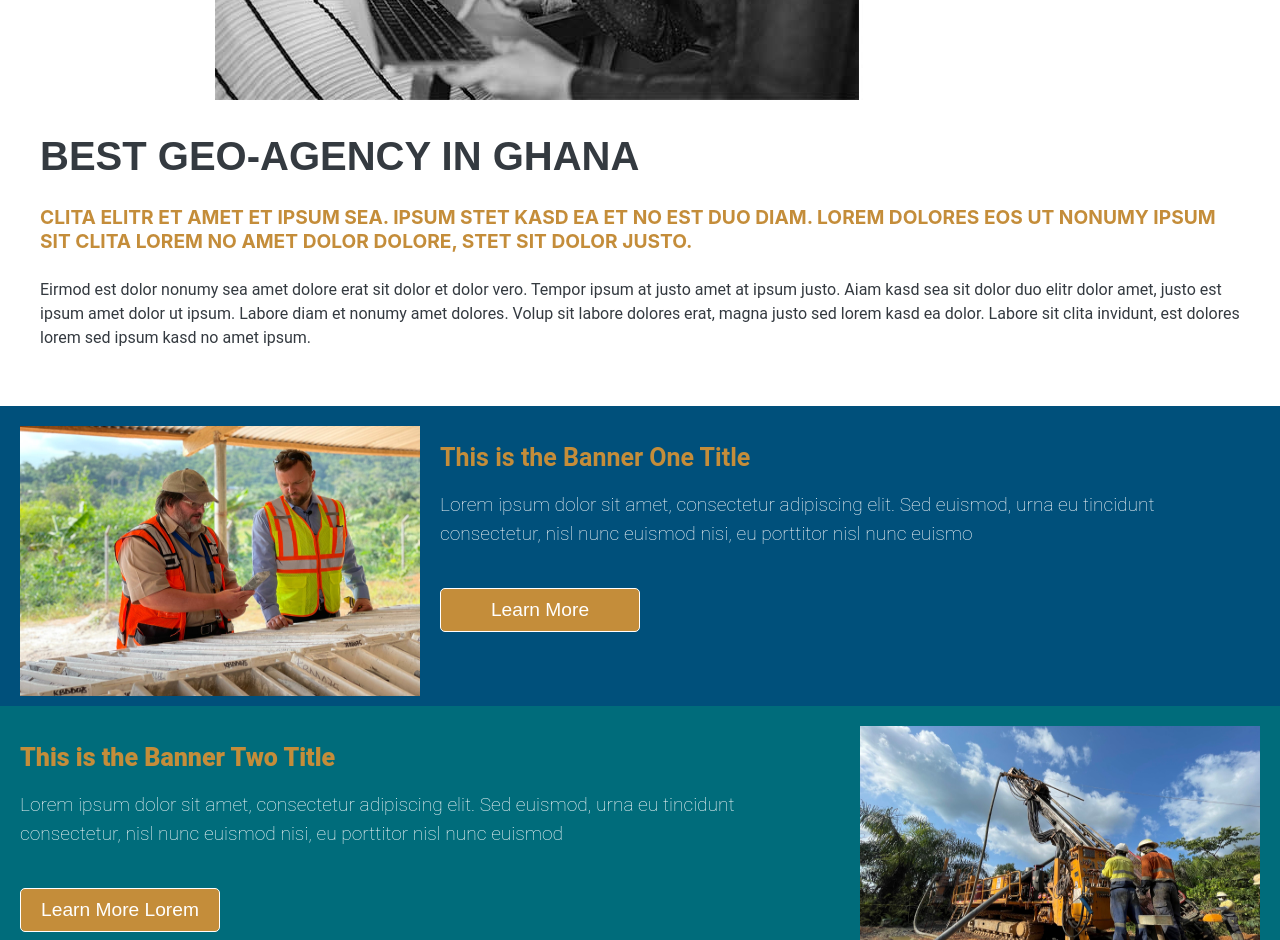
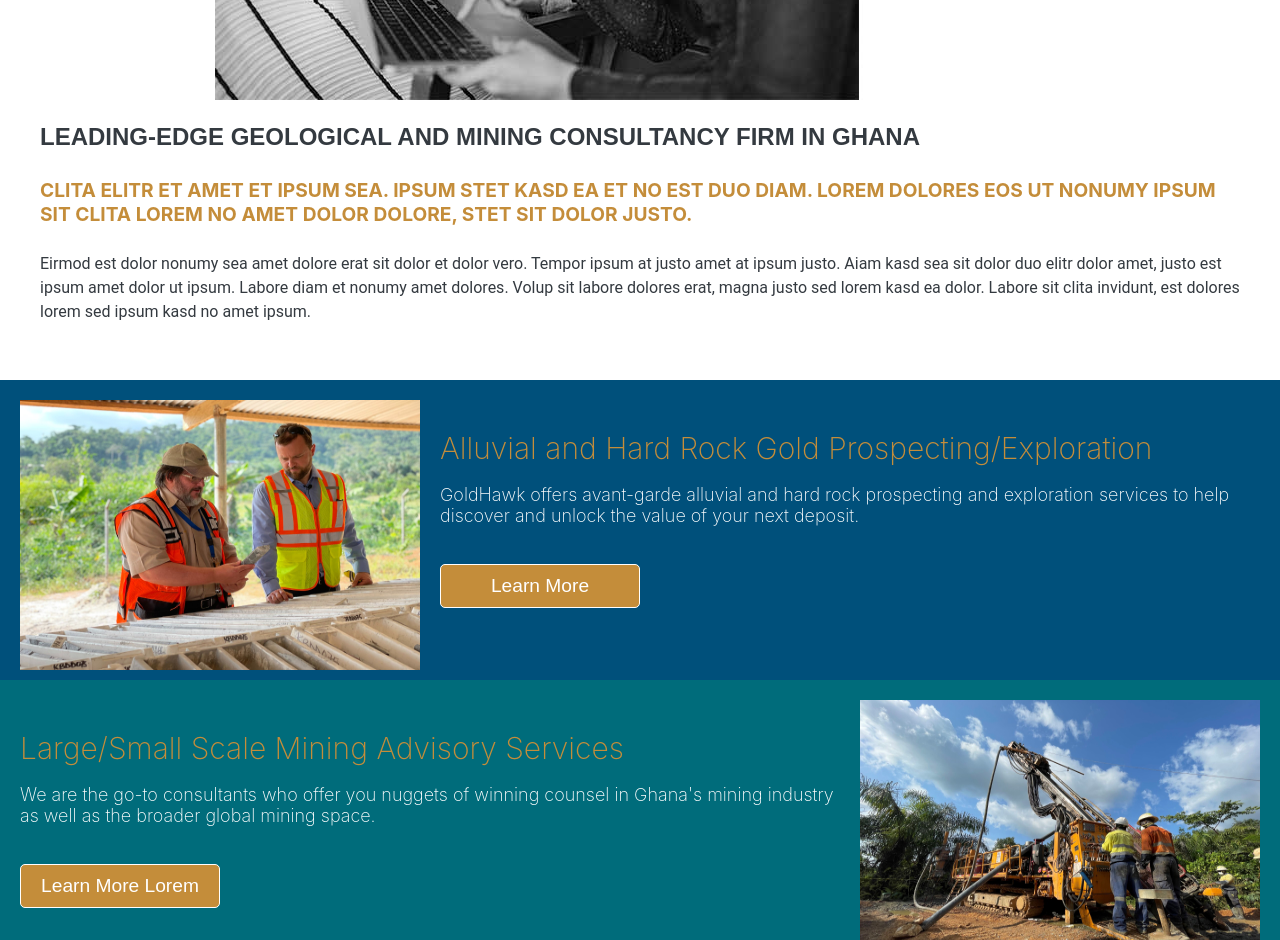
Before and after one commit to LawrenceDarko/goldhawk, a React (Create React App) app: page / in a window 1280 px wide. Shown: the part 1860-2800 px from the top of the page. Built offline with nearby package versions, Linux system fonts and the light colour scheme.

Commit message:
Services page

```diff
--- a/public/index.html
+++ b/public/index.html
@@ -4,6 +4,7 @@
     <meta charset="utf-8" />
     <link rel="icon" href="%PUBLIC_URL%/favico.ico" />
     <meta name="viewport" content="width=device-width, initial-scale=1" />
+    <meta name="keywords" content="gold, goldhawk, goldhawkgeo, goldhawkgeoconsult, consession, mining, gold bullion"/>
     <meta name="theme-color" content="#000000" />
     <meta
       name="description"
--- a/src/components/MediaComponent.js
+++ b/src/components/MediaComponent.js
@@ -10,7 +10,7 @@ const MediaComponent = ({color, imgLinkOne, BannerOneTitle, BannerOneBody}) => {
         </MediaImageHolder>
         <MediaTextContainer>
             <Heading>
-                <h1>{BannerOneTitle}</h1>
+                <h3>{BannerOneTitle}</h3>
             </Heading>
             <p>{BannerOneBody}</p>
             <LearnMoreContainer>
@@ -55,12 +55,10 @@ const MediaTextContainer = styled.div`
 
 
     > p {
-        font-size: 1.2rem;
-        line-height: 1.5;
-        font-family: 'Roboto', sans-serif;
-        font-weight: 100;
         color: #fff;
-        /* padding-top: 20px; */
+        font-size: 18px;
+        font-weight: 200;
+        padding-block-end: 0em;
 
     }
 
@@ -75,13 +73,11 @@ const MediaTextContainer = styled.div`
 const Heading = styled.div`
     /* border-bottom: 2px solid white; */
 
-    > h1 {
-        font-size: 25px;
-        ffont-weight: 900;
-        font-family: 'Roboto', sans-serif;
-        color: white;
+    > h3 {
+        color: #c48d3a;
+        font-size: 30px;
+        font-weight: 200;
         margin-block-end: 0em;
-        color: #c48d3a;
         /* border-bottom: 1px solid white; */
     }
 `
--- a/src/components/MediaComponentRight.js
+++ b/src/components/MediaComponentRight.js
@@ -6,7 +6,7 @@ const MediaComponent = ({color, imgLinkTwo, BannerTwoTitle, BannerTwoBody}) => {
     <MediaItemContainer color={color}>
         <MediaTextContainer>
             <Heading>
-                <h1>{BannerTwoTitle}</h1>
+                <h3>{BannerTwoTitle}</h3>
             </Heading>
             <p>{BannerTwoBody}</p>
             <LearnMoreContainer>
@@ -51,11 +51,10 @@ const MediaTextContainer = styled.div`
     flex: 1;
 
     > p {
-        font-size: 1.2rem;
-        line-height: 1.5;
-        font-family: 'Roboto', sans-serif;
-        font-weight: 100;
         color: #fff;
+        font-size: 18px;
+        font-weight: 200;
+        padding-block-end: 0em;
         /* padding-top: 20px; */
 
     }
@@ -71,13 +70,11 @@ const MediaTextContainer = styled.div`
 const Heading = styled.div`
     /* border-bottom: 2px solid white; */
 
-    > h1 {
-        font-size: 25px;
-        font-weight: 900;
-        font-family: 'Roboto', sans-serif;
-        color: white;
+    > h3 {
+        color: #c48d3a;
+        font-size: 30px;
+        font-weight: 200;
         margin-block-end: 0em;
-        color: #c48d3a;
         /* border-bottom: 1px solid white; */
     }
 `
--- a/src/components/OurServices.js
+++ b/src/components/OurServices.js
@@ -25,7 +25,7 @@ const OurServices = () => {
     <ServicesCarousel>
         <OurServicesTextContainer>
           <h2>Our Services</h2>
-          <p>Lorem, ipsum dolor sit amet consectetur adipisicing elit. Excepturi ipsam suscipit hic facere harum fuga, odio nihil culpa iste in ullam, officiis quo non quam neque obcaecati consequuntur? Iusto, cumque?</p>
+          <p>In the past two decades GoldHawk Geoconsult has etched itself as a front-end player in the Geological and mining consulting space in Ghana. Our team is cross-functional and culturally diverse having amassed wealth of experience spanning multiple jurisdictions. Reach out to us and let's have a constructon conversation about your prospective project</p>
         </OurServicesTextContainer>
         <Swiper
           navigation
@@ -187,8 +187,9 @@ const OurServicesTextContainer = styled.div`
 
     > p {
         color: #fff;
-        font-size: 25px;
+        font-size: 23px;
         font-weight: 300;
+        text-align: center;
         font-family: 'Open Sans', sans-serif;
 
         @media (max-width: 768px) {
--- a/src/components/PageCarousel.js
+++ b/src/components/PageCarousel.js
@@ -14,7 +14,7 @@ const PageCarousel = () => {
             <motion.h1 initial={{x:-100}} animate={{x:10}} transition={{type: 'spring', duration: 3, damping: 5, stiffness: 150}}>GEOCONSULT</motion.h1>
             <motion.h2 initial={{x:100}} animate={{x:10}} transition={{type: 'spring', duration: 3, damping: 10, stiffness: 150}}>Your decision to mine should go beyond the basis of seeing gold in the pan</motion.h2>
             <CustomButton>
-                <a href="mailto:">TELL US ABOUT A PROJECT</a>
+                <a href="mailto:edmund_akondo@yahoo.com">TELL US ABOUT YOUR PROJECT</a>
             </CustomButton>
         </CarouselTextContainer>
 
--- a/src/pages/contact.js
+++ b/src/pages/contact.js
@@ -44,11 +44,11 @@ const Contact = () => {
             <OurTeamGallery imageLink={ImageSevenLink}/>
             <OurTeamGallery imageLink={ImageEightLink}/>
             <OurTeamGallery imageLink={ImageNineLink}/> */}
-            <p>Please contact our office via phone at +1 (604) 484-4399, or by email at info@newcoregold.com. <br/>You can also schedule an update with us here.</p>
+            <p>Please contact our office via phone at (+233) 5930 13134, or by email at info@goldhawkgeoconsult.com. <br/>You can also schedule an appointment with us.</p>
             <h4>Corporate Office:</h4>
-            <p>Suite 413 - 595 Burrard Street <br/>Vancouver, BC <br/>V7X 1J1 Canada</p>
+            <p>42 Achimota Golf Hills <br/>Accra, Ghana <br/></p>
             {/* <h4>Corporate Office:</h4> */}
-            <p><span>Telephone:</span> (604) 484 4399 <br/>info@newcoregold.com</p>
+            <p><span>Telephone:</span> (+233) 5930 13134 <br/>info@goldhawkgeoconsult.com</p>
          </GalleryImagesContainer>
          <Footer />
       </PageWrapper>
--- a/src/pages/index.js
+++ b/src/pages/index.js
@@ -10,10 +10,24 @@ import MediaComponentRight from '../components/MediaComponentRight';
 
 function Home() {
 
-  const BannerOneTitle = "This is the Banner One Title";
-  const BannerOneBody = "Lorem ipsum dolor sit amet, consectetur adipiscing elit. Sed euismod, urna eu tincidunt consectetur, nisl nunc euismod nisi, eu porttitor nisl nunc euismo";
-  const BannerTwoTitle = "This is the Banner Two Title";
-  const BannerTwoBody = "Lorem ipsum dolor sit amet, consectetur adipiscing elit. Sed euismod, urna eu tincidunt consectetur, nisl nunc euismod nisi, eu porttitor nisl nunc euismod";
+  const BannerOneTitle = "Alluvial and Hard Rock Gold Prospecting/Exploration";
+  const BannerOneBody = "GoldHawk offers avant-garde alluvial and hard rock prospecting and exploration services to help discover and unlock the value of your next deposit.";
+  const BannerTwoTitle = "Large/Small Scale Mining Advisory Services";
+  const BannerTwoBody = "We are the go-to consultants who offer you nuggets of winning counsel in Ghana's mining industry as well as the broader global mining space.";
+  const BannerThreeTitle = "Geological Mapping and Geographic Information System (GIS) Services";
+  const BannerThreeBody = "We are at the vanguard in mapping out geological structures, and providing cutting-edge GIS services that help you accurately locate your orebody in three dimensional space.";
+  const BannerFourTitle = "Mining Concession Sale/Purchase Facilitation";
+  const BannerFourBody = "Do you want sell or buy a mining concession?  Don't hesitate to touch base with us as we hold the key to obtaining substantial value in mining concession sale and acquisition.";
+  const BannerFiveTitle = "Large Quantity Gold Bullion Purchase";
+  const BannerFiveBody = "Do you want to buy gold in large quantity? Resort to our professional guideposts in making the right choices.";
+  const BannerSixTitle = "Tenement Management";
+  const BannerSixBody = "Are you seeking agile managers for your mining or mineral property? We at GoldHawk have crafted an enviable reputable in this enterprise.";
+  const BannerSevenTitle = "Mineral Resource Estimation";
+  const BannerSevenBody = "Quantify and evaluate the value and upside potential of your mineral project by reaching out to us.";
+  const BannerEightTitle = "Technical Due Diligence";
+  const BannerEightBody = "Check, recheck and cross-check before you make your next mining project acquisition. We are your trusted partner in ensuring your mining project fundamentals and indicators are realistic and robust to anchor your success.";
+  const BannerNineTitle = "Metal Detecting";
+  const BannerNineBody = "We are the metal detecting Mojos. We will find your next retirement cache, antique, or insitu gold nugget for you.";
 
   const colorOne = "#00507b"
   const colorTwo = "#006c7b"
@@ -40,14 +54,21 @@ function Home() {
                   <img src="/about.jpg" alt='Carousel' />
                 </ImageHolder>
                 <ImageTextContainer>
-                  <h1>BEST GEO-AGENCY IN GHANA</h1>
+                  <h1>LEADING-EDGE GEOLOGICAL AND MINING CONSULTANCY FIRM IN GHANA</h1>
                   <h4>CLITA ELITR ET AMET ET IPSUM SEA. IPSUM STET KASD EA ET NO EST DUO DIAM. LOREM DOLORES EOS UT NONUMY IPSUM SIT CLITA LOREM NO AMET DOLOR DOLORE, STET SIT DOLOR JUSTO.</h4>
                   <p>Eirmod est dolor nonumy sea amet dolore erat sit dolor et dolor vero. Tempor ipsum at justo amet at ipsum justo. Aiam kasd sea sit dolor duo elitr dolor amet, justo est ipsum amet dolor ut ipsum. Labore diam et nonumy amet dolores. Volup sit labore dolores erat, magna justo sed lorem kasd ea dolor. Labore sit clita invidunt, est dolores lorem sed ipsum kasd no amet ipsum.</p>
                 </ImageTextContainer>
 
             </WhoWeAre>
-          <MediaComponent bannerheight={bannerheight} imgLinkOne={imgLinkOne} color={colorOne} BannerOneTitle={BannerOneTitle} BannerOneBody={BannerOneBody} />
-          <MediaComponentRight bannerheight={bannerheight} imgLinkTwo={imgLinkTwo} color={colorTwo} BannerTwoTitle={BannerTwoTitle} BannerTwoBody={BannerTwoBody} />
+            <MediaComponent bannerheight={bannerheight} imgLinkOne={imgLinkOne} color={colorOne} BannerOneTitle={BannerOneTitle} BannerOneBody={BannerOneBody} />
+            <MediaComponentRight bannerheight={bannerheight} imgLinkTwo={imgLinkTwo} color={colorTwo} BannerTwoTitle={BannerTwoTitle} BannerTwoBody={BannerTwoBody} />
+            <MediaComponent bannerheight={bannerheight} imgLinkOne={imgLinkOne} color={colorOne} BannerOneTitle={BannerThreeTitle} BannerOneBody={BannerThreeBody} />
+            <MediaComponentRight bannerheight={bannerheight} imgLinkTwo={imgLinkTwo} color={colorTwo} BannerTwoTitle={BannerFourTitle} BannerTwoBody={BannerFourBody} />
+            <MediaComponent bannerheight={bannerheight} imgLinkOne={imgLinkOne} color={colorOne} BannerOneTitle={BannerFiveTitle} BannerOneBody={BannerFiveBody} />
+            <MediaComponentRight bannerheight={bannerheight} imgLinkTwo={imgLinkTwo} color={colorTwo} BannerTwoTitle={BannerSixTitle} BannerTwoBody={BannerSixBody} />
+            <MediaComponent bannerheight={bannerheight} imgLinkOne={imgLinkOne} color={colorOne} BannerOneTitle={BannerSevenTitle} BannerOneBody={BannerSevenBody} />
+            <MediaComponentRight bannerheight={bannerheight} imgLinkTwo={imgLinkTwo} color={colorTwo} BannerTwoTitle={BannerEightTitle} BannerTwoBody={BannerEightBody} />
+            <MediaComponent bannerheight={bannerheight} imgLinkOne={imgLinkOne} color={colorOne} BannerOneTitle={BannerNineTitle} BannerOneBody={BannerNineBody} />
             <OurServices />
             <UpcomingPrograms>
                 {/* This is the text in the notice board */}
@@ -299,12 +320,12 @@ const ImageTextContainer = styled.div`
 
   > h1 {
       /* color: white; */
-      line-height: 2.9rem;
+      line-height: 1.9rem;
       margin-bottom: 0.3rem;
       text-transform: uppercase;
       /* font-size: calc(1.475rem + 2.7vw); */
       color: #343a40;
-      font-size: 2.5rem;
+      font-size: 1.5rem;
       font-weight: 900;
       font-family: "Oswald", sans-serif;
       display: block;
```
